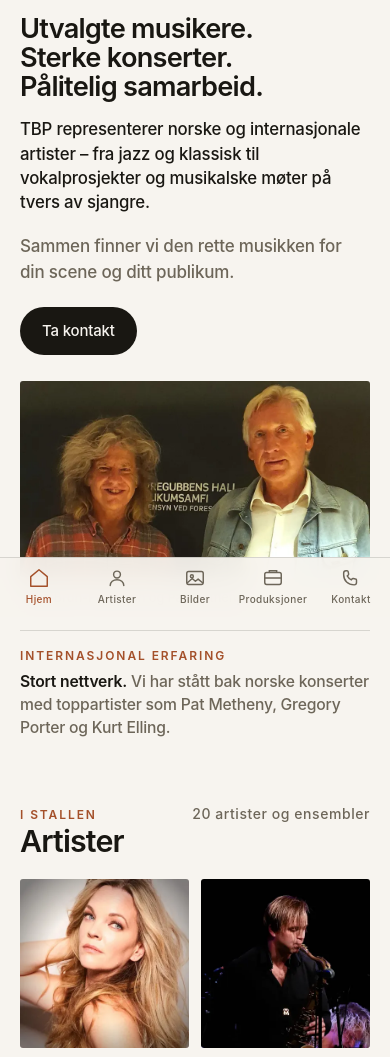
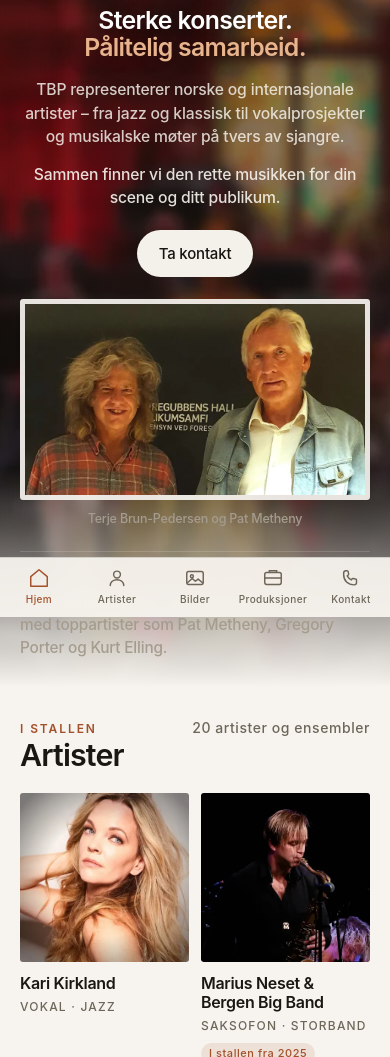
Before and after one commit to trollieske/terjebrun.no, a website: page index.html in a window 390 px wide. Shown: the part 227-1284 px from the top of the page. Drawn offline with Linux system fonts and the light colour scheme.

Commit message:
Hele pitchen i bokeh-båndet, i kundens rekkefølge
- Overskriften er nå kundens to linjer: «Sterke konserter.» i hvitt og
  «Pålitelig samarbeid.» i aksentfargen (#e8b48d, samme varme tone som
  overlinjene på mørk grunn ellers på siden).
- «Utvalgte musikere» er beholdt som liten overlinje over overskriften, så
  ingen av hans ord er droppet.
- Posisjoneringen og invitasjonen følger i hans rekkefølge, med «Ta kontakt»
  til slutt. Bildet av ham og Pat Metheny står i høyre kolonne med en lys
  ramme, så det mørke snapshotet ikke forsvinner i bokehen.
- Erfaringslinja ligger på tvers under en hårstrek, som før.
- Presentasjonsseksjonen på papir er fjernet — alt er ett område nå, og
  artistene begynner på 810 px (var 865) på desktop og 912 px (var 972) på
  mobil. Siden er litt kortere enn før.

Ingen døde CSS-regler eller referanser igjen.

```diff
--- a/css/style.css
+++ b/css/style.css
@@ -276,10 +276,8 @@ h1, h2, h3 {
   position: relative;
   isolation: isolate;
   overflow: hidden;
-  display: grid;
-  place-items: center;
   background: var(--mork);
-  padding-block: clamp(26px, 3.4vw, 46px);
+  padding-block: clamp(28px, 3.6vw, 52px);
 }
 /* Uskarpheten er bakt inn i fila (se README), så nettleseren slipper å gjøre
    den jobben på mobil. Filen er derfor bare ~10 kB. */
@@ -302,17 +300,83 @@ h1, h2, h3 {
     radial-gradient(120% 140% at 50% 46%, rgba(22, 20, 15, 0) 30%, rgba(22, 20, 15, .5) 100%),
     linear-gradient(rgba(22, 20, 15, .28), rgba(22, 20, 15, .34));
 }
-.topp-inn { display: flex; justify-content: center; }
+/* Området: logoen øverst, så pitch og bilde side om side, så erfaringslinja */
+.topp-inn {
+  display: grid;
+  gap: clamp(22px, 2.8vw, 40px) clamp(24px, 3.4vw, 48px);
+  grid-template-columns: minmax(0, 1fr);
+  justify-items: center;
+  text-align: center;
+}
+.topp-tekst { max-width: 46ch; }
+.topp-tekst .topp-merke { display: block; margin-bottom: clamp(18px, 2.4vw, 28px); }
+.topp-eyebrow { color: var(--mork-dempet); }
+.topp-tittel {
+  margin-top: 10px;
+  color: #fff;
+  font-size: clamp(1.55rem, 3.1vw, 2.45rem);
+  line-height: 1.12;
+  text-shadow: 0 1px 20px rgba(0, 0, 0, .4);
+}
+/* Andre del av overskriften i aksentfargen — samme varme tone som ellers */
+.topp-tittel .aksent { color: #e8b48d; }
+.topp-lede {
+  margin-top: 16px;
+  color: color-mix(in srgb, var(--mork-blekk) 84%, transparent);
+  font-size: clamp(.98rem, 1.25vw, 1.1rem);
+  line-height: 1.5;
+}
+.topp-invitasjon {
+  margin-top: 14px;
+  color: color-mix(in srgb, var(--mork-blekk) 92%, transparent);
+  font-size: clamp(.98rem, 1.25vw, 1.08rem);
+  line-height: 1.5;
+}
+.topp-handling { margin-top: clamp(20px, 2.4vw, 26px); }
+.topp-handling .knapp { background: var(--mork-blekk); color: var(--mork); }
+.topp-handling .knapp:hover { background: var(--aksent); color: #fff; }
+
+/* Erfaringslinja på tvers, skilt med hårstrek — samme grep som ellers */
+.topp-erfaring {
+  grid-column: 1 / -1;
+  justify-self: stretch;
+  display: flex;
+  flex-wrap: wrap;
+  align-items: baseline;
+  justify-content: center;
+  gap: 6px 20px;
+  padding-top: clamp(16px, 2vw, 22px);
+  border-top: 1px solid var(--mork-strek);
+  color: var(--mork-dempet);
+  text-align: left;
+}
+.topp-erfaring span + span {
+  max-width: 74ch;
+  font-size: clamp(.96rem, 1.25vw, 1.05rem);
+  line-height: 1.45;
+}
+.topp-erfaring b { color: var(--mork-blekk); font-weight: 600; }
 .topp-merke {
   position: relative;
-  width: clamp(190px, 21vw, 300px);
+  width: clamp(180px, 19vw, 275px);
   height: auto;
   filter: drop-shadow(0 3px 22px rgba(0, 0, 0, .5));
 }
+.topp-bilde { margin: 0; max-width: 100%; }
+.topp-bilde img {
+  width: 100%;
+  height: auto;
+  border-radius: var(--radius);
+  /* Lys ramme, så det mørke snapshotet ikke forsvinner i bokehen */
+  border: 5px solid color-mix(in srgb, var(--papir) 92%, transparent);
+}
+.topp-bilde figcaption {
+  margin-top: 9px;
+  font-size: 12.5px;
+  color: var(--mork-dempet);
+}
 /* Området og artistene følger tett på hverandre — ingen dobbel seksjonsluft */
-.topp + .seksjon { padding-top: clamp(26px, 3.6vw, 52px); }
-.presentasjon { padding-bottom: clamp(34px, 4.4vw, 62px); }
-.presentasjon + .seksjon { padding-top: clamp(30px, 4vw, 56px); }
+.topp + .seksjon { padding-top: clamp(30px, 4vw, 56px); }
 
 /* --- bildegalleri ------------------------------------------------------- */
 .galleri {
@@ -339,59 +403,6 @@ h1, h2, h3 {
   line-height: 1.35;
   color: var(--blekk-dempet);
 }
-
-/* --- presentasjon: kundens tekst i ett område før artistene ------------- */
-.presentasjon-inn {
-  display: grid;
-  gap: clamp(26px, 4vw, 54px);
-  grid-template-columns: minmax(0, 1fr);
-}
-.presentasjon-tittel {
-  max-width: 28ch;
-  font-size: clamp(1.7rem, 3.4vw, 2.6rem);
-}
-.presentasjon-lede {
-  max-width: 50ch;
-  margin-top: 16px;
-  font-size: clamp(1.05rem, 1.55vw, 1.22rem);
-  line-height: 1.45;
-}
-.presentasjon-invitasjon {
-  max-width: 44ch;
-  margin-top: 18px;
-  color: var(--blekk-dempet);
-}
-.presentasjon-handling { margin-top: clamp(22px, 2.6vw, 28px); }
-.presentasjon-bilde { margin: 0; }
-.presentasjon-bilde img {
-  width: 100%;
-  height: auto;
-  border-radius: var(--radius);
-  background: var(--papir-2);
-}
-.presentasjon-bilde figcaption {
-  margin-top: 10px;
-  font-size: 13px;
-  color: var(--blekk-dempet);
-}
-/* Erfaringslinja under, på tvers, skilt med en hårstrek */
-.presentasjon-erfaring {
-  display: flex;
-  flex-wrap: wrap;
-  align-items: baseline;
-  gap: 6px 20px;
-  margin-top: clamp(22px, 2.8vw, 34px);
-  padding-top: clamp(16px, 2vw, 22px);
-  border-top: 1px solid var(--strek);
-  color: var(--blekk-dempet);
-}
-.presentasjon-erfaring .eyebrow { flex: none; }
-.presentasjon-erfaring span + span {
-  max-width: 76ch;
-  font-size: clamp(.98rem, 1.3vw, 1.08rem);
-  line-height: 1.45;
-}
-.presentasjon-erfaring b { color: var(--blekk); font-weight: 600; }
 
 /* --- artistrutenett ---------------------------------------------------- */
 .rutenett {
@@ -661,7 +672,14 @@ a.kontakt-rad:hover .kontakt-verdi { color: #e8b48d; }
 /* --- større skjermer --------------------------------------------------- */
 @media (min-width: 700px) {
   .rutenett { grid-template-columns: repeat(3, minmax(0, 1fr)); }
-  .presentasjon-inn { grid-template-columns: minmax(0, 1.08fr) minmax(0, .92fr); align-items: center; }
+  .topp-inn {
+    grid-template-columns: minmax(0, 1.05fr) minmax(0, .95fr);
+    align-items: center;
+    justify-items: stretch;
+    text-align: left;
+  }
+  .topp-merke { margin-inline: 0; }
+  .topp-erfaring { margin-top: clamp(4px, 1vw, 12px); }
   .galleri { grid-template-columns: repeat(3, minmax(0, 1fr)); }
   .om { grid-template-columns: minmax(0, .85fr) minmax(0, 1.15fr); align-items: start; }
   .artist { grid-template-columns: minmax(0, .85fr) minmax(0, 1.15fr); align-items: start; }
--- a/index.html
+++ b/index.html
@@ -64,28 +64,22 @@ try{var t=localStorage.getItem('tema');if(t)document.documentElement.dataset.tem
   <section class="topp">
     <img class="topp-bakgrunn" src="assets/bilder/topp-bokeh.webp" alt="" aria-hidden="true" width="1100" height="619" fetchpriority="high">
     <div class="wrap topp-inn">
+      <div class="topp-tekst">
         <img class="topp-merke" src="assets/logo/tbp-logo-hvit.svg" alt="TBP Music Management" width="1241" height="600">
+        <p class="eyebrow topp-eyebrow">Utvalgte musikere</p>
+        <h1 class="topp-tittel"><span>Sterke konserter.</span> <span class="aksent">Pålitelig samarbeid.</span></h1>
+        <p class="topp-lede">TBP representerer norske og internasjonale artister – fra jazz og klassisk til vokalprosjekter og musikalske møter på tvers av sjangre.</p>
+        <p class="topp-invitasjon">Sammen finner vi den rette musikken for din scene og ditt publikum.</p>
+        <p class="topp-handling"><a class="knapp" href="mailto:tbrun-pe@online.no?subject=Booking">Ta kontakt</a></p>
       </div>
-  </section>
-
-  <section class="seksjon presentasjon" id="presentasjon">
-    <div class="wrap">
-      <div class="presentasjon-inn">
-        <div class="presentasjon-tekst">
-          <h1 class="presentasjon-tittel">Utvalgte musikere. Sterke konserter. Pålitelig samarbeid.</h1>
-          <p class="presentasjon-lede">TBP representerer norske og internasjonale artister – fra jazz og klassisk til vokalprosjekter og musikalske møter på tvers av sjangre.</p>
-          <p class="presentasjon-invitasjon">Sammen finner vi den rette musikken for din scene og ditt publikum.</p>
-          <p class="presentasjon-handling"><a class="knapp" href="mailto:tbrun-pe@online.no?subject=Booking">Ta kontakt</a></p>
-        </div>
-        <figure class="presentasjon-bilde">
+      <figure class="topp-bilde">
         <img src="assets/bilder/kurland-900.webp"
              srcset="assets/bilder/kurland-900.webp 900w, assets/bilder/kurland-1600.webp 1600w"
-               sizes="(min-width: 900px) 42vw, 92vw"
+             sizes="(min-width: 900px) 38vw, 92vw"
              alt="Terje Brun-Pedersen og Pat Metheny" width="1600" height="900" loading="lazy" decoding="async">
         <figcaption>Terje Brun-Pedersen og Pat Metheny</figcaption>
       </figure>
-      </div>
-      <p class="presentasjon-erfaring">
+      <p class="topp-erfaring">
         <span class="eyebrow">Internasjonal erfaring</span>
         <span><b>Stort nettverk.</b> Vi har stått bak norske konserter med toppartister som Pat Metheny, Gregory Porter og Kurt Elling.</span>
       </p>
```
Also changed, not shown: src/index.html (+9 -15 lines), README.md. Lines whose indentation alone changed are shown as unchanged.
